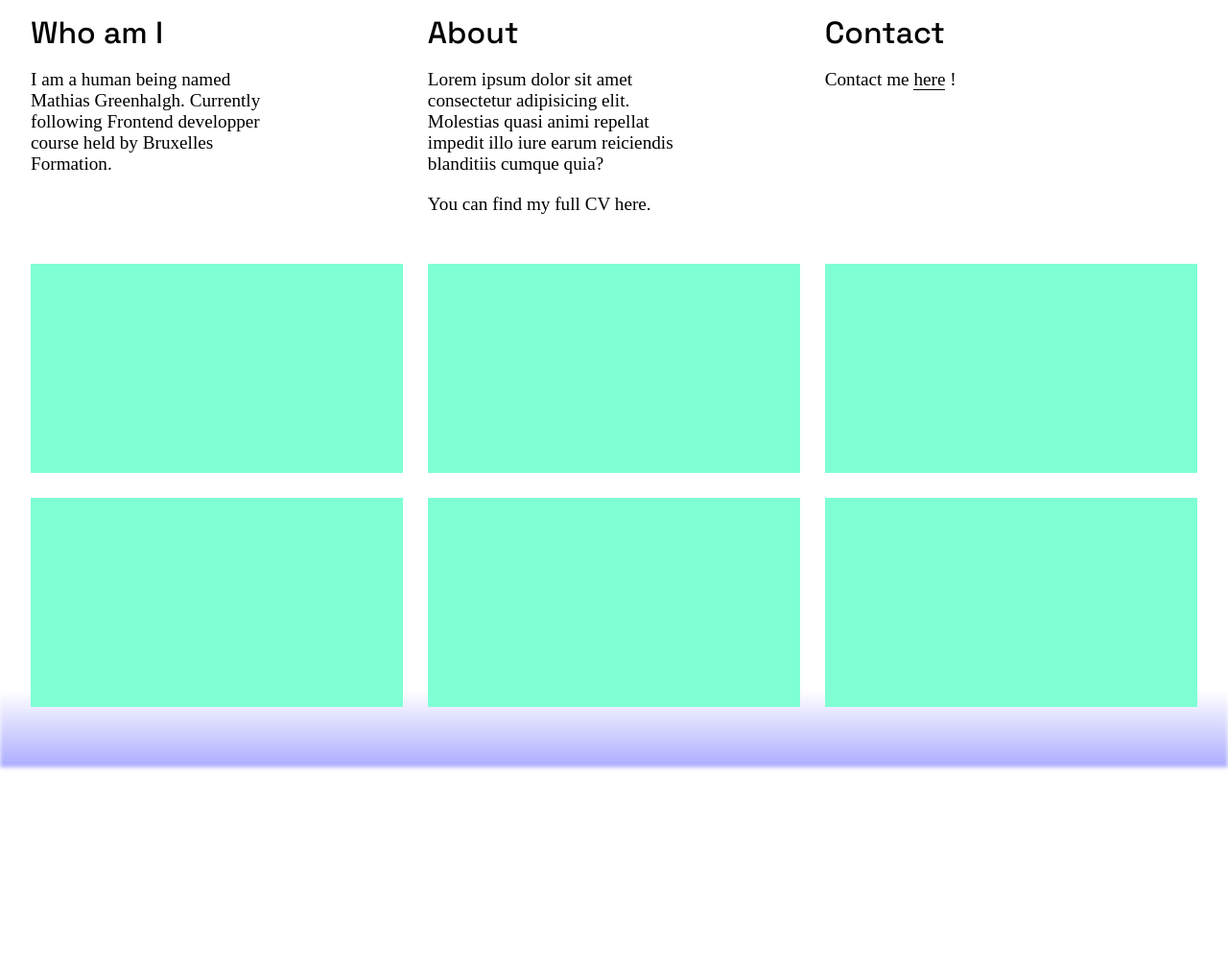
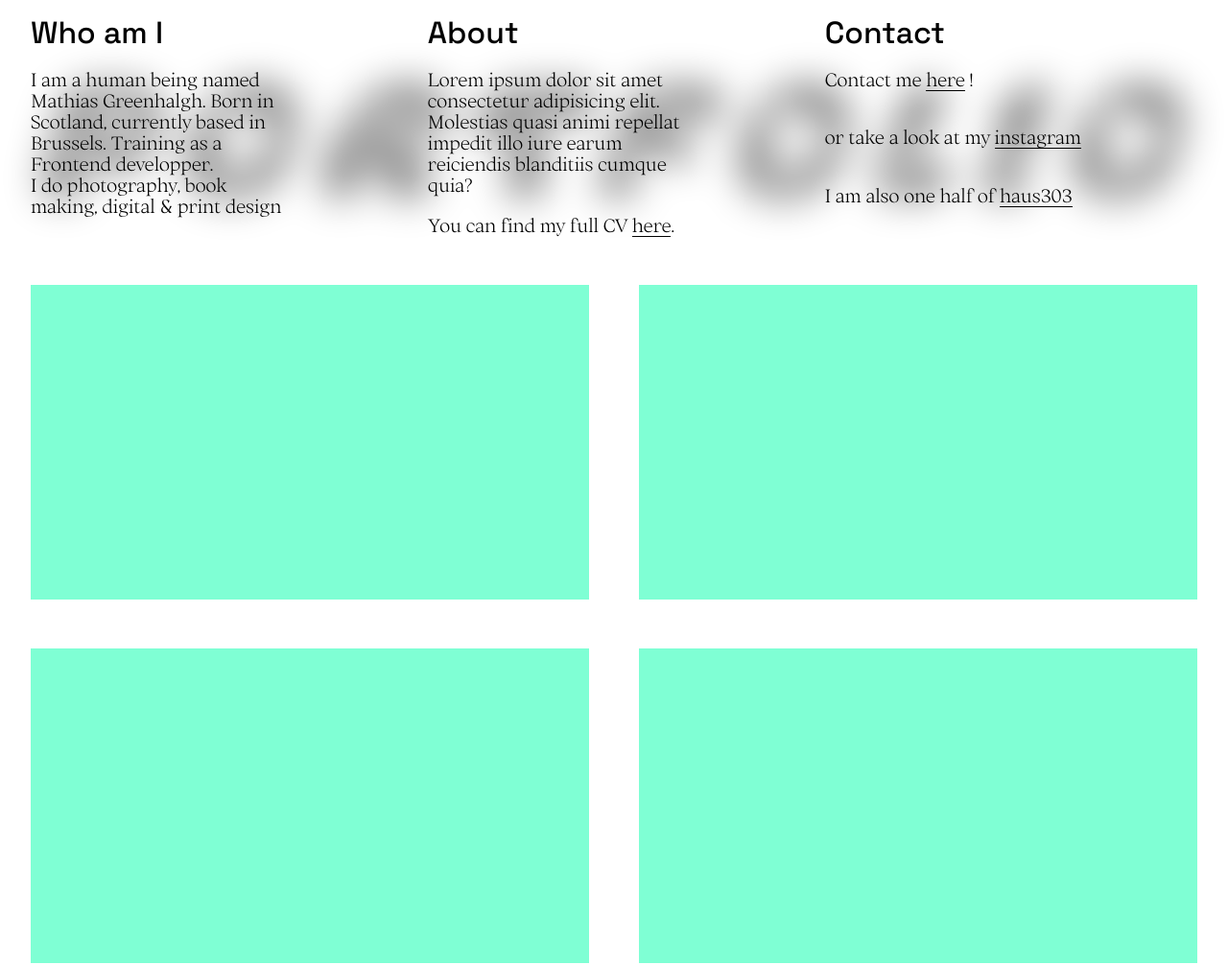
Before and after one commit to Mta-gh/portfolio, a website: page prod/index.html in a window 1280 px wide. Shown: the top 1006 px of the page at 96% size. Before the commit the page ends 800 px from the top, so only its background shows below. Drawn offline with nearby package versions, Linux system fonts and the light colour scheme.

Commit message:
working...working

```diff
--- a/dev/css/base/_typography.scss
+++ b/dev/css/base/_typography.scss
@@ -24,9 +24,25 @@
     font-family: "Director Light";
     src: url("../assets/Director-Light.woff2") format("woff2"),
     url("../assets/Director-Light.woff") format("woff")
+}
 
+@font-face {
+    font-family: "Equateur Regular";
+    src: url("../assets/Equateur-Regular.woff2") format("woff2"),
+    url("../assets/Equateur-Regular.woff") format("woff")
 }
 
 
-@import url('https://fonts.googleapis.com/css2?family=Space+Grotesk:wght@400;500;700&display=swap');
-@import url('https://fonts.googleapis.com/css2?family=Cormorant+Garamond:wght@300&display=swap');
+@font-face {
+    font-family: "Ortica Light";
+    src: url("../assets/Ortica-Light.woff2") format("woff2"),
+    url("../assets/Ortica-Light.woff") format("woff")
+}
+
+@font-face {
+    font-family: "Pilowlava";
+    src: url("../assets/Pilowlava-Regular.woff2") format("woff2"),
+    url("../assets/Pilowlava-Regular.woff") format("woff")
+}
+
+@import url('https://fonts.googleapis.com/css2?family=Space+Grotesk:wght@300;400;500;700&display=swap');
--- a/dev/css/layout/_general.scss
+++ b/dev/css/layout/_general.scss
@@ -1,11 +1,16 @@
+html {
+    height: 100%;
+}
+
 body {
     overflow-x: hidden;
+    height: 100%;
     .background {
         position: fixed;
         z-index: -1;
         height: 110vh;
         width: 110vw;
-        background: linear-gradient(0deg, rgba(0, 0, 255, 0.7) -5%, rgba(255,255,255,1) 10%);
+        // background: linear-gradient(0deg, rgba(0, 0, 255, 0.7) -5%, rgba(255,255,255,1) 10%);
         background-position: bottom;
         background-repeat: no-repeat;
         background-attachment: fixed;
@@ -34,6 +39,11 @@ img {
     display: grid;
     grid-template-columns: repeat(3, 1fr);
     gap: 2vw;
+    padding-bottom: 5vh;
+    @media screen and (max-width : 1280px) {
+        grid-template-columns: repeat(2, 1fr);
+        gap: 4vw;
+    }
 }
 
 
--- a/dev/css/layout/_header.scss
+++ b/dev/css/layout/_header.scss
@@ -1,17 +1,25 @@
 .header {
-
+    position: relative;
     h1 {
-        // font-family: "Halibut Var", serif;
-        font-family: "Helvetica", sans-serif;
+        font-family: "Pilowlava", serif;
+        // font-family: "Helvetica", sans-serif;
         font-weight: 600;
         grid-column: span 3;
-        font-size: 10rem;
-        letter-spacing: .5em;
+        font-size: 9em;
+        letter-spacing: .2em;
         // font-stretch: 200%;
         text-transform: uppercase;
         font-style: oblique;
         // transform: scaleX(120%);
         // transform-origin: center;
         text-align: center;
+        position: absolute;
+        top: 50%;
+        left: 50%;
+        transform: translate(-50%, -50%);
+        margin: 0;
+        filter: blur(20px) grayscale(1);
+        opacity: .5;
+        max-width: 100%;
     }
 }
--- a/dev/css/layout/_navigation.scss
+++ b/dev/css/layout/_navigation.scss
@@ -16,17 +16,25 @@
     p {
         width: 70%;
         font-size: 1.2em;
+        font-family:  'Ortica Light';
     }
     .contact-button-container {
         display: flex;
+        flex-direction: column;
         align-items: flex-start;
         height: 100%;
         // margin-block-start: 1em;
-        a {
-            background-color: $white;
-            // padding: 5px 20px;
-            border-bottom: 1px solid black;
-            cursor: pointer;
+
+    }
+    .nav-underlinks {
+        background-color: $white;
+        // padding: 5px 20px;
+        border-bottom: 1px solid black;
+        cursor: pointer;
+        &:hover {
+            color: aquamarine;
+        border-bottom: 1px solid aquamarine;
+
         }
     }
 }
--- a/prod/index.html
+++ b/prod/index.html
@@ -3,8 +3,8 @@
 <head>
     <meta charset="UTF-8">
     <meta http-equiv="X-UA-Compatible" content="IE=edge">
-    <meta name="viewport" content="width=device-width, initial-scale=1">
-    <link rel="icon" type="image/png" href="img/favicon.png">
+    <meta name="viewport" content="width=device-width, initial-scale=1" content="Hello ! Check out Mathias Greenhalgh's work">
+    <link rel="icon" type="image/png" href="img/fire_1f525.png">
     <link rel="stylesheet" href="css/styles.min.css">
 
     <title>👽 Portfolio</title>
@@ -18,22 +18,28 @@
             <nav class="top-nav">
                 <div class="nav-sections">
                     <a href="" class="nav-links"> Who am I</a>
-                    <p>I am a human being named Mathias Greenhalgh. Currently following Frontend developper course held by Bruxelles Formation.</p>
+                    <p>I am a human being named Mathias Greenhalgh. Born in Scotland, currently based in Brussels. Training as a Frontend developper. <br>
+                    I do photography, book making, digital & print design </p>
                 </div>
                 <div class="nav-sections">
                     <a href="" class="nav-links">About</a>
                     <p>Lorem ipsum dolor sit amet consectetur adipisicing elit. Molestias quasi animi repellat impedit illo iure earum reiciendis blanditiis cumque quia?</p>
-                    <p>You can find my full CV <a href="">here</a>.</p>
+                    <p>You can find my full CV <a href="" class="nav-underlinks">here</a>.</p>
                 </div>
                 <div class="nav-sections">
                     <a href="" class="nav-links"> Contact</a>
-                    <div class="contact-button-container"><p>Contact me <a href="https://www.linkedin.com/in/mathias-greenhalgh-218b70233/">here</a> !</p></div>
+                    <div class="contact-button-container">
+                        <p>Contact me <a href="https://www.linkedin.com/in/mathias-greenhalgh-218b70233/" class="nav-underlinks">here</a> !</p>
+                        <p>or take a look at my  <a href="https://www.instagram.com/mat_gh_/" class="nav-underlinks">instagram</a></p>
+                        <p>I am also one half of <a href="https://www.instagram.com/haus303/" class="nav-underlinks">haus303</a></p>
+                    </div>
                 </div>
             </nav>
             <!-- 🤸📕 📱 Section emojis maybe-->
-            <!-- <h1>Portfolio</h1> -->
+            <h1>Portfolio</h1>
         </header>
         <main class="main">
+            <!-- Add categories in class names + do category filter in js  -->
             <a href="#" class="tilt-card" data-tilt data-tilt-max="10" data-tilt-speed="400" data-tilt-perspective="700">
             </a>
             <a href="#" class="tilt-card" data-tilt data-tilt-max="10" data-tilt-speed="400" data-tilt-perspective="700">
```
Also changed, not shown: dev/index.html (+12 -6 lines), dev/assets/Ortica-Light.woff (added), dev/assets/Ortica-Light.woff2 (added), dev/assets/Pilowlava-Regular.woff (added), dev/assets/Pilowlava-Regular.woff2 (added), dev/img/fire_1f525.png (added), prod/assets/Ortica-Light.woff (added), prod/assets/Ortica-Light.woff2 (added), prod/assets/Pilowlava-Regular.woff (added), prod/assets/Pilowlava-Regular.woff2 (added), prod/css/styles.min.css, prod/img/fire_1f525.png (added), 1 other file.
